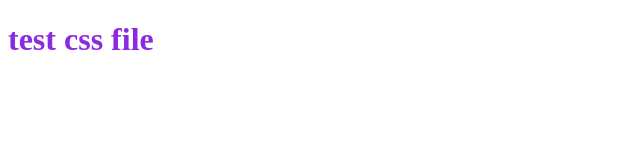
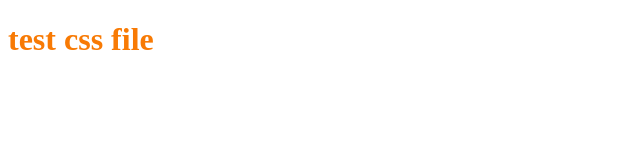
Before and after one commit to mehedihasen/my-por-new, a plain HTML site: page index.html in a window 1280 px wide. Shown: the whole page, without its empty margins (0-640 px from the left). Drawn offline with Linux system fonts and the light colour scheme.

Commit message:
change to do to do do

```diff
--- a/style.css
+++ b/style.css
@@ -1,3 +1,3 @@
 h1{
-    color: blueviolet;
+    color: rgb(248, 122, 4);
 }
```
